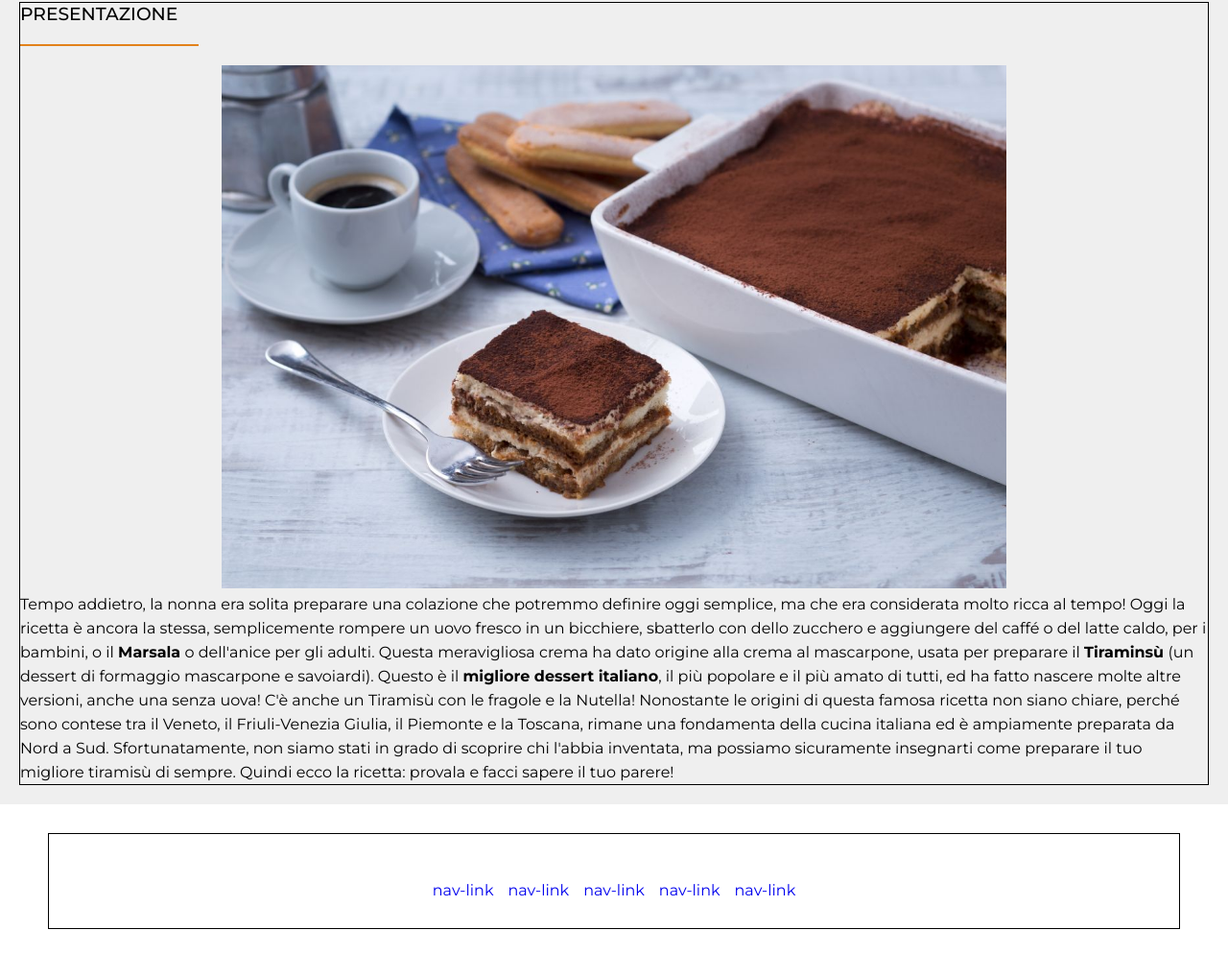
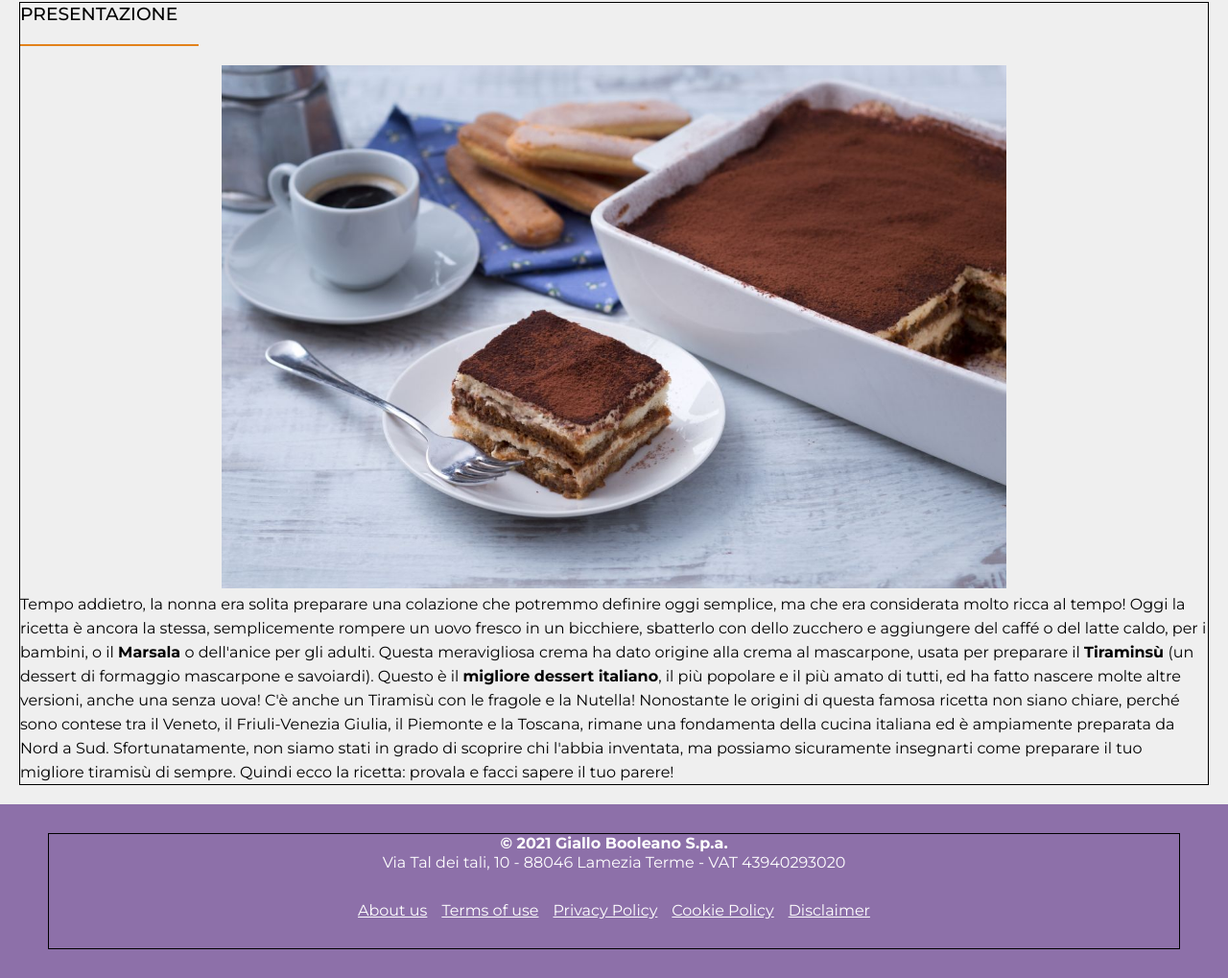
Before and after one commit to tommasotacconi/htmlcss-responsive-layout, a plain HTML site: page index.html in a window 1280 px wide. Shown: the part 1072-2091 px from the top of the page at 96% size. Before the commit the page ends 2070 px from the top, so only its background shows below. Drawn offline with Linux system fonts and the light colour scheme.

Commit message:
added text and style to footer

```diff
--- a/css/style.css
+++ b/css/style.css
@@ -26,7 +26,7 @@ section {
 
 footer {
     padding: 30px;
-    color: white;
+    color: #fff;
 }
 
 /* nav {
@@ -70,15 +70,16 @@ iframe {
 .container {
     min-height: 50px;
     margin: 0 20px;
-    border: 1px solid black;
+    border: 1px solid #000;
 }
 
-.color-booleano {
+.clr-booleano {
     color: #e2821b;
 }
 
 :root {
     --clr-booleano: #e2821b;
+    --clr-viola: #8d70a9;
 }
 
 /* organisation per section */
@@ -96,7 +97,7 @@ iframe {
 
 .title h2{
     font-weight: 800;
-    color: rgb(56, 5, 104);
+    color: #380568;
 }
 
 #receipt-introduction span {
@@ -106,7 +107,7 @@ iframe {
 }
 
 #receipt-introduction #btn-rate {
-    color: white;
+    color: #fff;
     background-color: var(--clr-booleano);
     padding: 8px 15px;
     border-radius: 18px;
@@ -132,8 +133,8 @@ iframe {
 
 .kcal {
     display: inline-block;
-    color: white;
-    background-color: #8d70a9;
+    color: #fff;
+    background-color: var(--clr-viola);
     padding: 4px 8px;
     border-radius: 5px;
 }
@@ -199,7 +200,7 @@ iframe {
 }
 
 #social li {
-    background-color: white;
+    background-color: #fff;
     display: block;
     width: 32px;
     height: 32px;
@@ -250,3 +251,18 @@ iframe {
 }
 
 /* in footer */
+footer {
+    background-color: var(--clr-viola);
+}
+
+.company-info {
+    line-height: 20px;
+}
+
+footer ul {
+    text-decoration: underline;
+
+    a {
+        color: #fff;
+    }
+}
--- a/index.html
+++ b/index.html
@@ -24,7 +24,7 @@
   </head>
   <body>
     <!-- Intestazione -->
-    <header class="bdColor-pesca color-booleano">
+    <header class="bdColor-pesca clr-booleano">
       <h1>GIALLO BOOLEANO</h1>
     </header>
 
@@ -40,7 +40,7 @@
               <h2>Tiramisù</h2>
             </div>
             <div class="rate">
-              <i class="fa-solid fa-star color-booleano"></i>
+              <i class="fa-solid fa-star clr-booleano"></i>
               <span><b>4.6</b>/5</span>
               <a id="btn-rate" href="#">RATE</a>
             </div>
@@ -58,7 +58,7 @@
           <div class="subsection-info">
             <div class="basic-info">
               <span class="kcal">544 Kcal</span>
-              <a href="#" id="apri-info" class="color-booleano">+ info</a>
+              <a href="#" id="apri-info" class="clr-booleano">+info</a>
               <div class="separator-div"></div>
               <span><i class="fa-solid fa-carrot"></i> VEGETARIANO</span>
             </div>
@@ -123,15 +123,17 @@
     <!-- Pié di pagina -->
     <footer>
       <div class="container text-align-center">
-        <strong>Nome della società</strong>
-        <span>indirizzo  e VAT</span>
+        <div class="company-info">
+          <strong>&copy 2021 Giallo Booleano S.p.a.</strong><br>
+            Via Tal dei tali, 10 - 88046 Lamezia Terme - VAT 43940293020
+        </div>
         <nav>
           <ul class="flex-row-center flex-wrap gap-sm">
-            <li><a href="#">nav-link</a></li>
-            <li><a href="#">nav-link</a></li>
-            <li><a href="#">nav-link</a></li>
-            <li><a href="#">nav-link</a></li>
-            <li><a href="#">nav-link</a></li>
+            <li><a href="#">About us</a></li>
+            <li><a href="#">Terms of use</a></li>
+            <li><a href="#">Privacy Policy</a></li>
+            <li><a href="#">Cookie Policy</a></li>
+            <li><a href="#">Disclaimer</a></li>
           </ul>
         </nav>
       </div>
```
